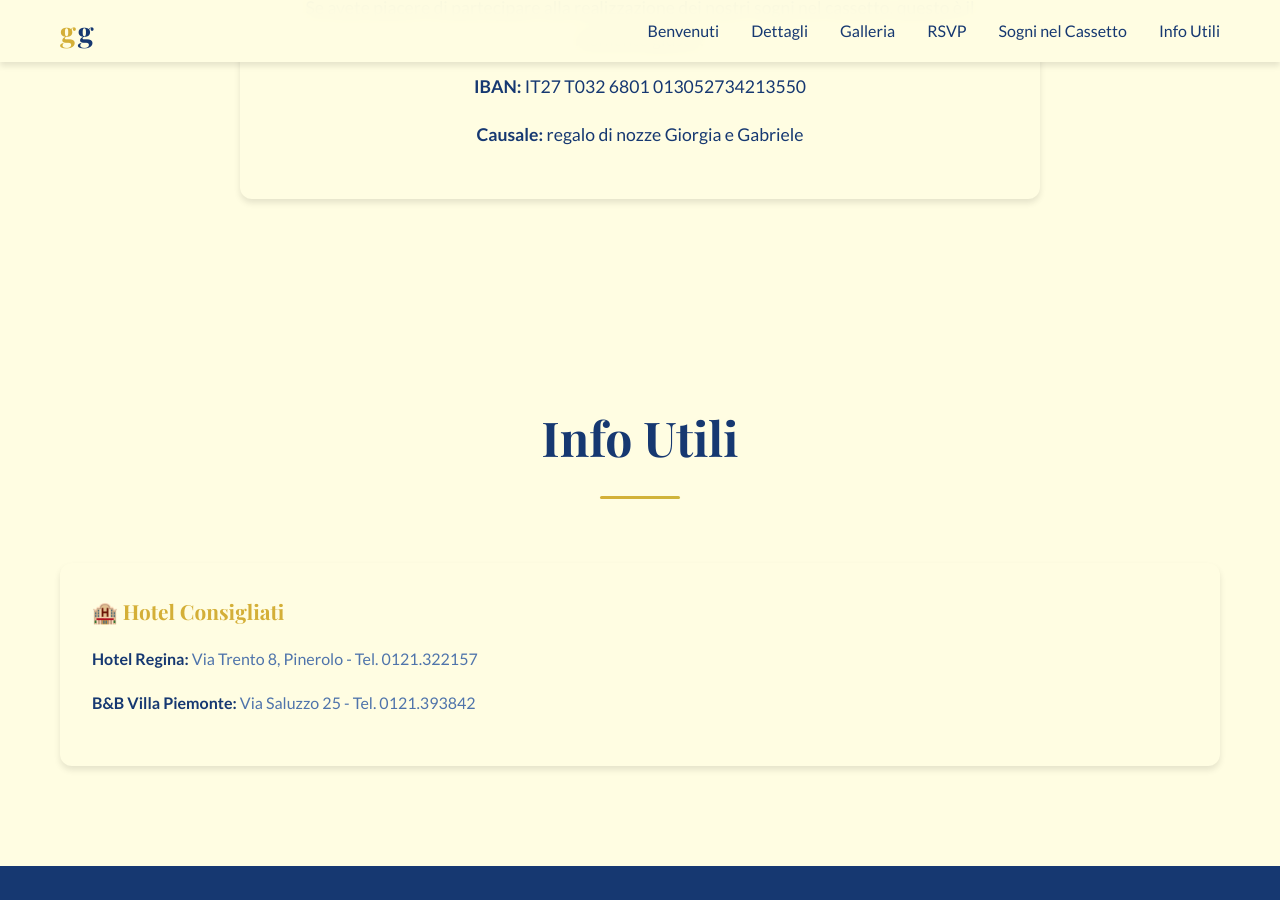
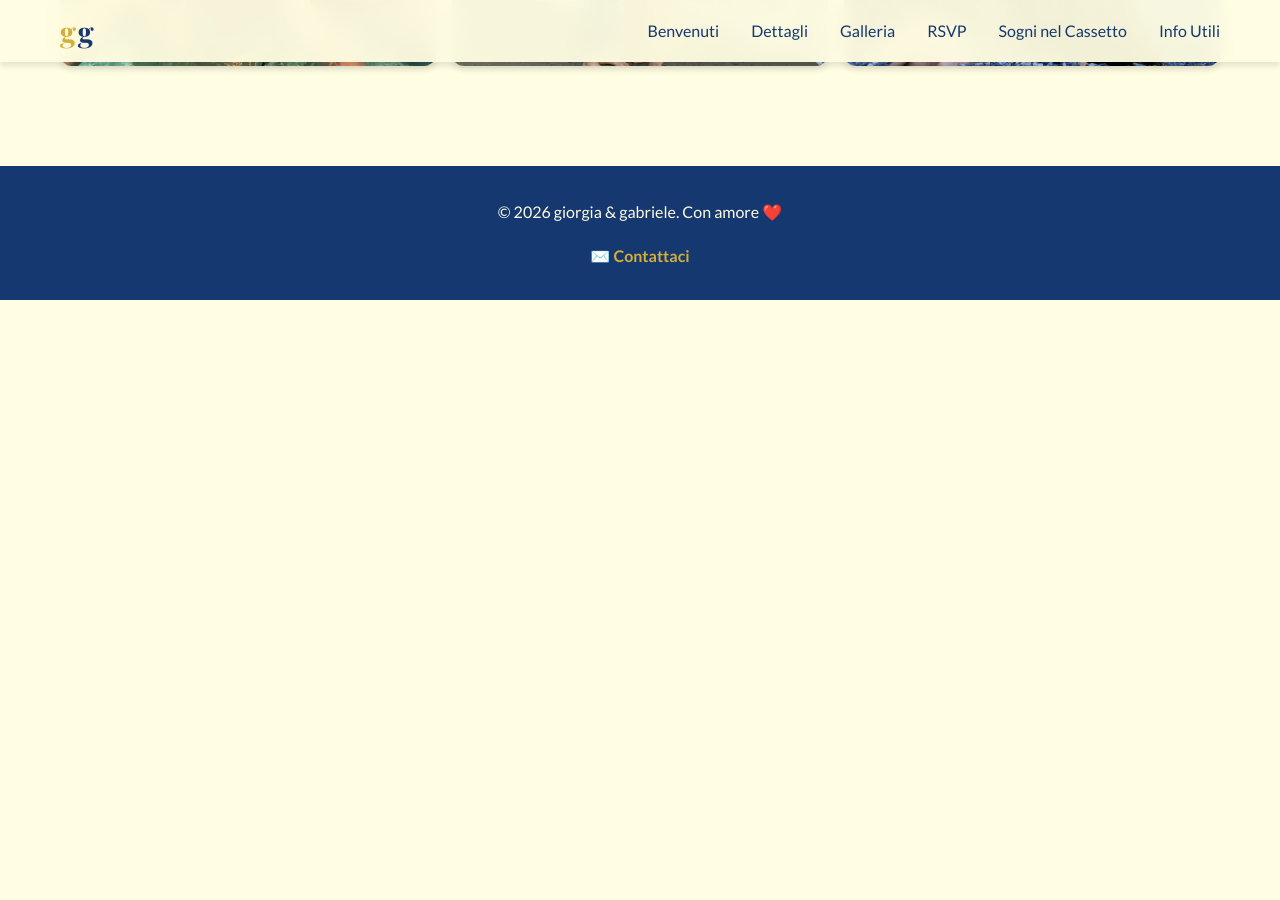
Before and after one commit to knives85/gio-ga, a Jekyll site: the page built from index.html, in a window 1280 px wide and 900 px high, scrolled down 5511 px. Built offline with Jekyll 4.4.1, drawn with Linux system fonts in a browser that asks for light colours; after the commit the page ends 5811 px from its top, so only the background shows below that.

Commit message:
feat: rimuovi info utili, sposta gallery

```diff
--- a/index.html
+++ b/index.html
@@ -71,36 +71,9 @@
                 <h3>Ricevimento</h3>
                 <p><strong>{{ site.ricevimento.nome }}</strong></p>
                 <p>{{ site.ricevimento.indirizzo }}</p>
-                <p> </p>
+                <p>&nbsp;</p>
                 <a href="https://maps.google.com/?q={{ site.ricevimento.coordinate }}" target="_blank" class="map-link">Visualizza
                     mappa</a>
-            </div>
-        </div>
-    </div>
-</section>
-
-<!-- Galleria -->
-<section id="galleria" class="gallery">
-    <div class="container">
-        <h2>Le Nostre Foto</h2>
-        <div class="gallery-grid">
-            <div class="gallery-item">
-                <img src="/assets/images/gallery/foto1.jpeg" alt="Giorgia e Gabriele" loading="lazy">
-            </div>
-            <div class="gallery-item">
-                <img src="/assets/images/gallery/foto2.jpeg" alt="Giorgia e Gabriele" loading="lazy">
-            </div>
-            <div class="gallery-item">
-                <img src="/assets/images/gallery/foto3.jpeg" alt="Giorgia e Gabriele" loading="lazy">
-            </div>
-            <div class="gallery-item">
-                <img src="/assets/images/gallery/foto4.jpeg" alt="Giorgia e Gabriele" loading="lazy">
-            </div>
-            <div class="gallery-item">
-                <img src="/assets/images/gallery/foto5_mod.jpeg" alt="Giorgia e Gabriele" loading="lazy">
-            </div>
-            <div class="gallery-item">
-                <img src="/assets/images/gallery/foto6.jpeg" alt="Giorgia e Gabriele" loading="lazy">
             </div>
         </div>
     </div>
@@ -188,15 +161,27 @@
     </div>
 </section>
 
-<!-- Come Arrivare -->
-<section id="info" class="directions">
+<!-- Galleria -->
+<section id="galleria" class="gallery">
     <div class="container">
-        <h2>Info Utili</h2>
-        <div class="directions-grid">
-            <div class="direction-item">
-                <h3>🏨 Hotel Consigliati</h3>
-                <p><strong>Hotel Regina:</strong> Via Trento 8, Pinerolo - Tel. 0121.322157</p>
-                <p><strong>B&B Villa Piemonte:</strong> Via Saluzzo 25 - Tel. 0121.393842</p>
+        <div class="gallery-grid">
+            <div class="gallery-item">
+                <img src="/assets/images/gallery/foto1.jpeg" alt="Giorgia e Gabriele" loading="lazy">
+            </div>
+            <div class="gallery-item">
+                <img src="/assets/images/gallery/foto2.jpeg" alt="Giorgia e Gabriele" loading="lazy">
+            </div>
+            <div class="gallery-item">
+                <img src="/assets/images/gallery/foto3.jpeg" alt="Giorgia e Gabriele" loading="lazy">
+            </div>
+            <div class="gallery-item">
+                <img src="/assets/images/gallery/foto4.jpeg" alt="Giorgia e Gabriele" loading="lazy">
+            </div>
+            <div class="gallery-item">
+                <img src="/assets/images/gallery/foto5_mod.jpeg" alt="Giorgia e Gabriele" loading="lazy">
+            </div>
+            <div class="gallery-item">
+                <img src="/assets/images/gallery/foto6.jpeg" alt="Giorgia e Gabriele" loading="lazy">
             </div>
         </div>
     </div>
```
